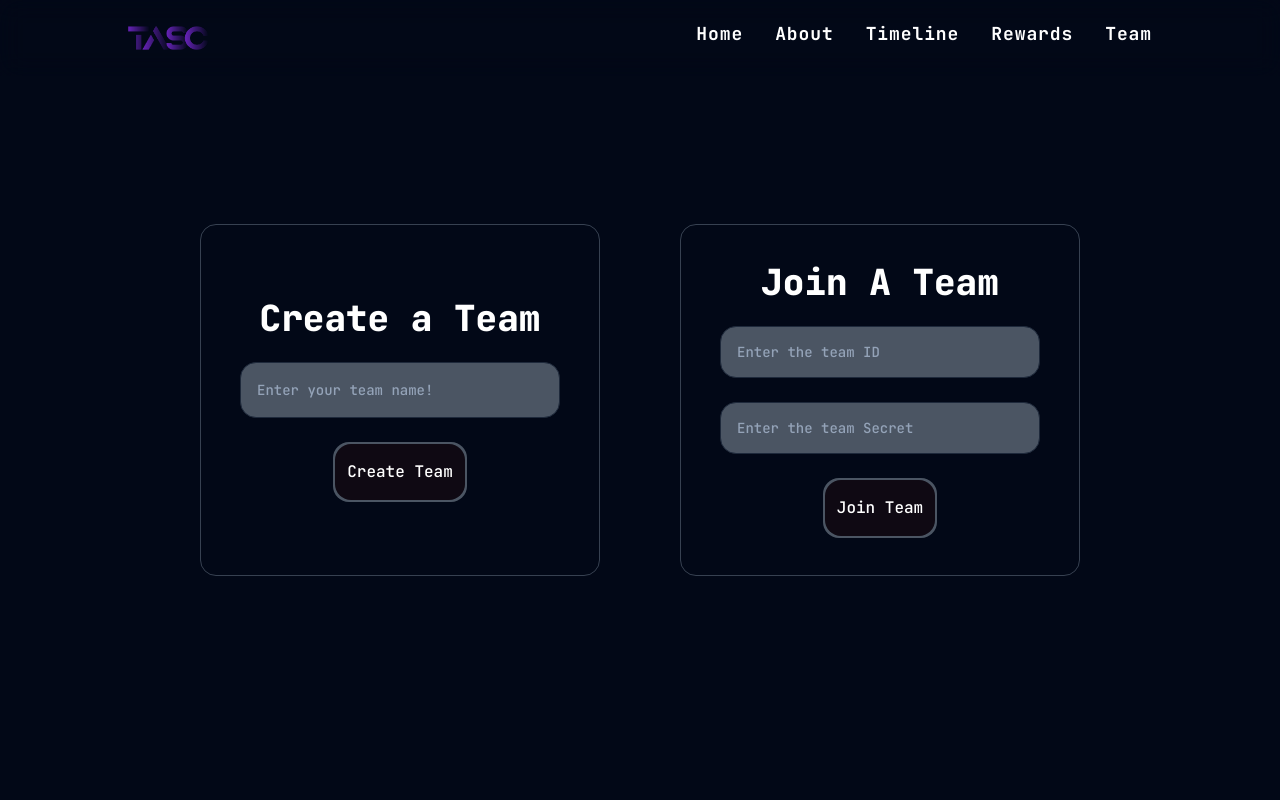
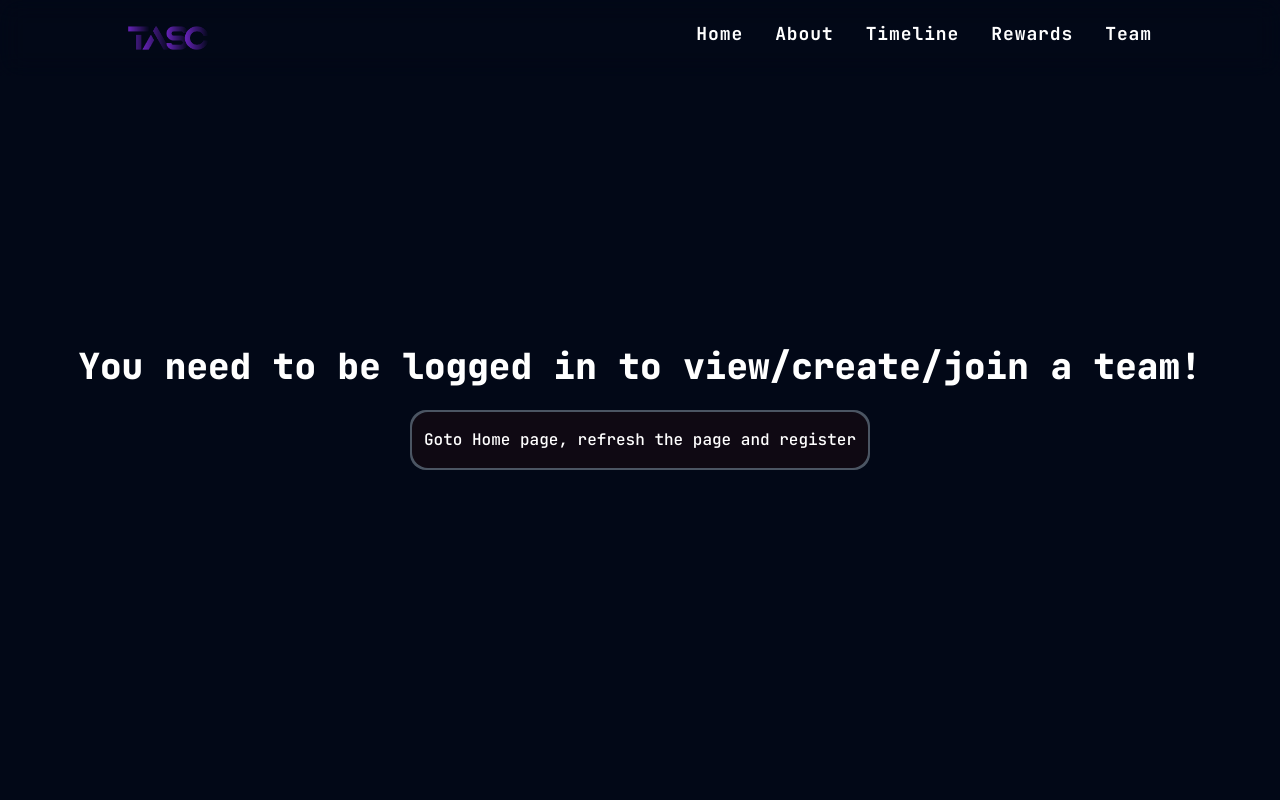
Before and after one commit to prathwik0/tasc-website, a SvelteKit app: page /snh2023/team in a window 1280 px wide. Shown: the top 800 px of the page. Built offline with nearby package versions, Linux system fonts and the light colour scheme; no server answers.

Commit message:
enchance: update Hackathon team route

```diff
--- a/src/routes/snh2023/team/+page.svelte
+++ b/src/routes/snh2023/team/+page.svelte
@@ -1,9 +1,26 @@
-<script>
+<script lang="ts">
 	import CreateTeam from '$lib/components/Hackathon/CreateTeam.svelte';
 	import JoinTeam from '$lib/components/Hackathon/JoinTeam.svelte';
+	import MainButton from '$lib/components/Hackathon/MainButton.svelte';
+	import { user, userData, userLoaded, userProfileData } from '$lib/firebase/firebase';
 </script>
 
 <main class="flex h-screen w-full flex-col items-center justify-center space-y-12 pb-16 pt-32 md:flex-row md:space-y-0 md:px-10 md:pb-0 md:pt-0">
-	<CreateTeam />
-	<JoinTeam />
+	{#if !userLoaded}
+		<span></span>
+	{:else if $user && $userData && $userProfileData && $userProfileData.snh2023}
+		<div class="flex h-full min-h-screen w-full flex-col items-center justify-center">
+			<h2 class="pb-6 pt-4 font-jbExtrabold text-4xl">You are already in a team!</h2>
+			<h2 class="pb-6 pt-4 font-jbExtrabold text-4xl">Exit team to create/join a new team</h2>
+			<a href="/snh2023/team/{$userProfileData.snh2023}"><MainButton>Goto Your Team Page</MainButton></a>
+		</div>
+	{:else if $user && $userData && $userProfileData && !$userProfileData.snh2023}
+		<CreateTeam />
+		<JoinTeam />
+	{:else}
+		<div class="flex h-full min-h-screen w-full flex-col items-center justify-center">
+			<h2 class="pb-6 pt-4 font-jbExtrabold text-4xl">You need to be logged in to view/create/join a team!</h2>
+			<a href="/snh2023"><MainButton>Goto Home page, refresh the page and register</MainButton></a>
+		</div>
+	{/if}
 </main>
```
